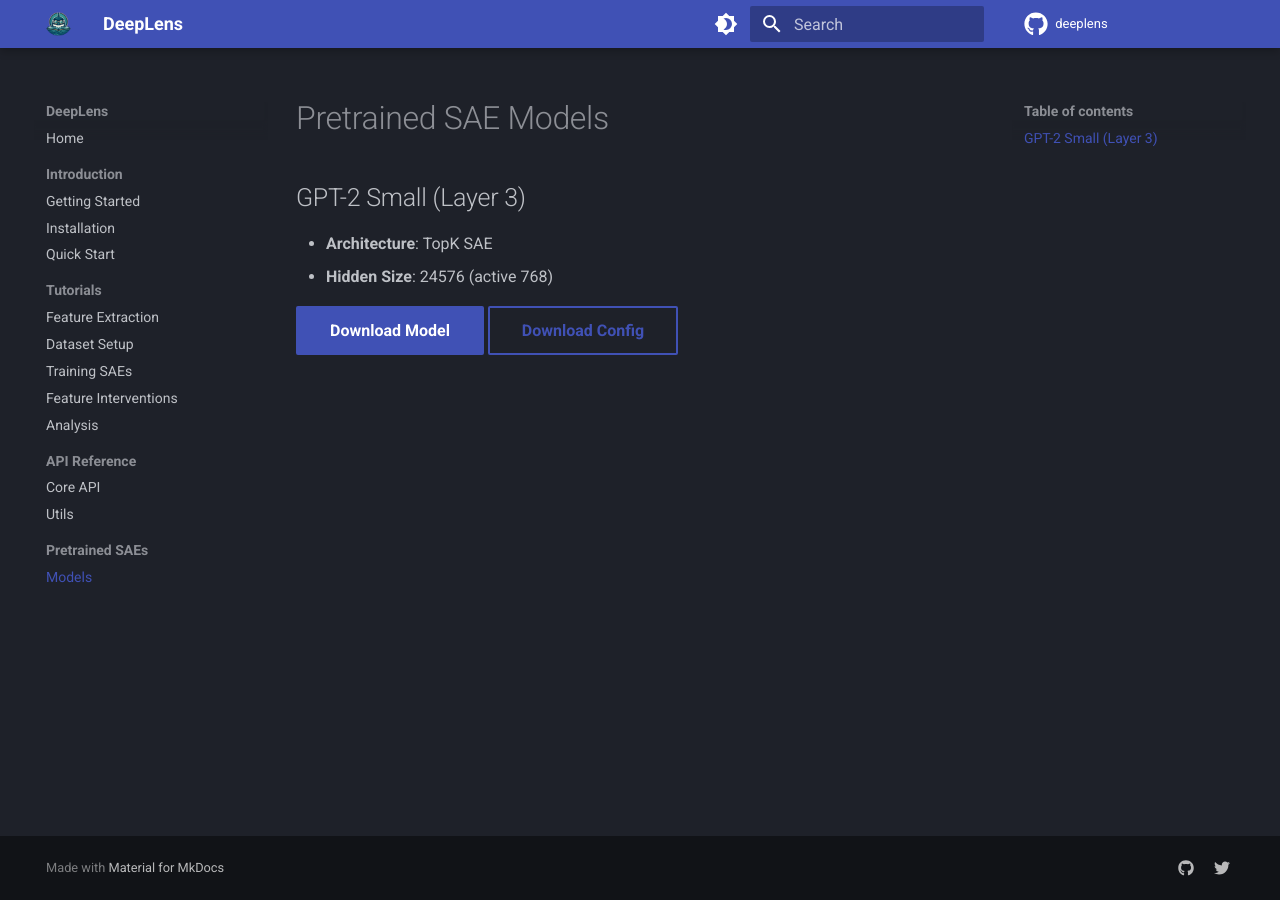
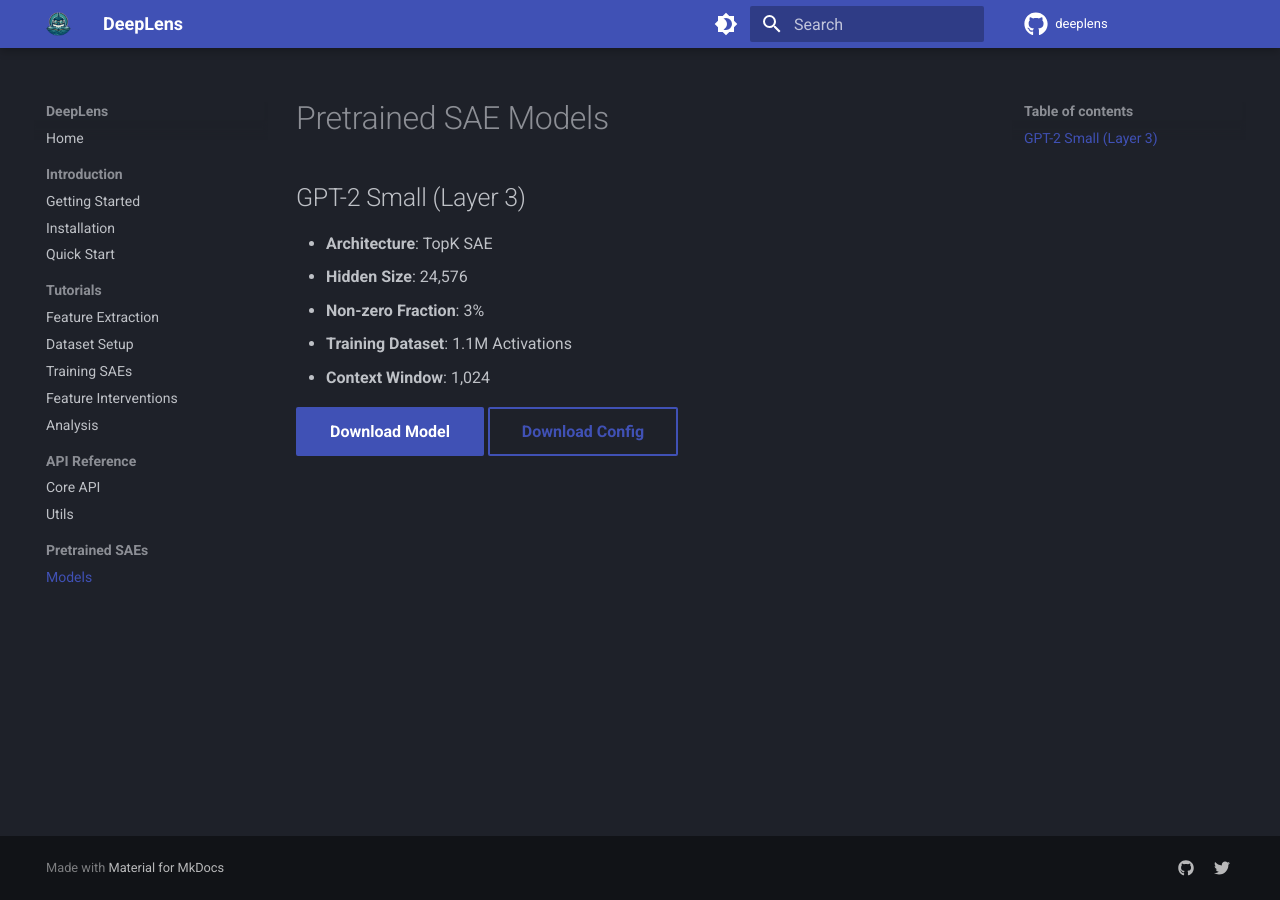
Before and after one commit to IParraMartin/deeplens, an MkDocs documentation site: the page built from docs/pretrained/repository.md, in a window 1280 px wide. Built offline with MkDocs 1.6.1 and Material for MkDocs 9.7.7, drawn with Linux system fonts in a browser that asks for light colours; comment, search, counter and statistics services are not loaded.

Commit message:
Update pretrained SAE models documentation with hidden size, non-zero fraction, training dataset, and context window details

```diff
--- a/docs/pretrained/repository.md
+++ b/docs/pretrained/repository.md
@@ -3,7 +3,10 @@
 ## GPT-2 Small (Layer 3)
 
 - **Architecture**: TopK SAE
-- **Hidden Size**: 24576 (active 768)
+- **Hidden Size**: 24,576
+- **Non-zero Fraction**: 3%
+- **Training Dataset**: 1.1M Activations
+- **Context Window**: 1,024
 
-[Download Model](https://github.com/iparramartin/deeplens/releases/download/v1.0.0/best_model.pt){ .md-button .md-button--primary }
+[Download Model](https://github.com/iparramartin/deeplens/releases/download/v1.0.0/gpt2_L3_1M.pt){ .md-button .md-button--primary }
 [Download Config](https://github.com/iparramartin/deeplens/releases/download/v1.0.0/config.yaml){ .md-button }
```
